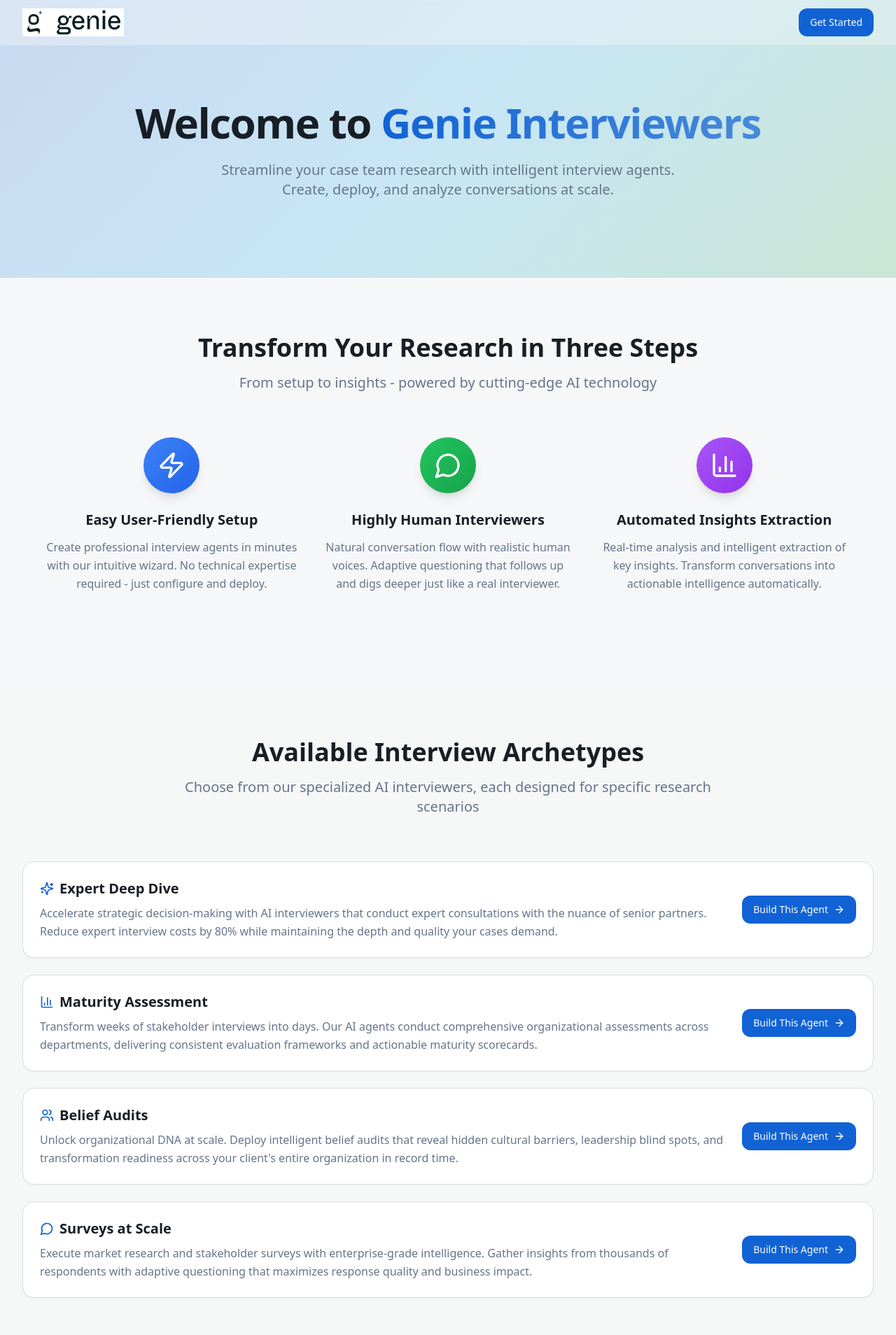
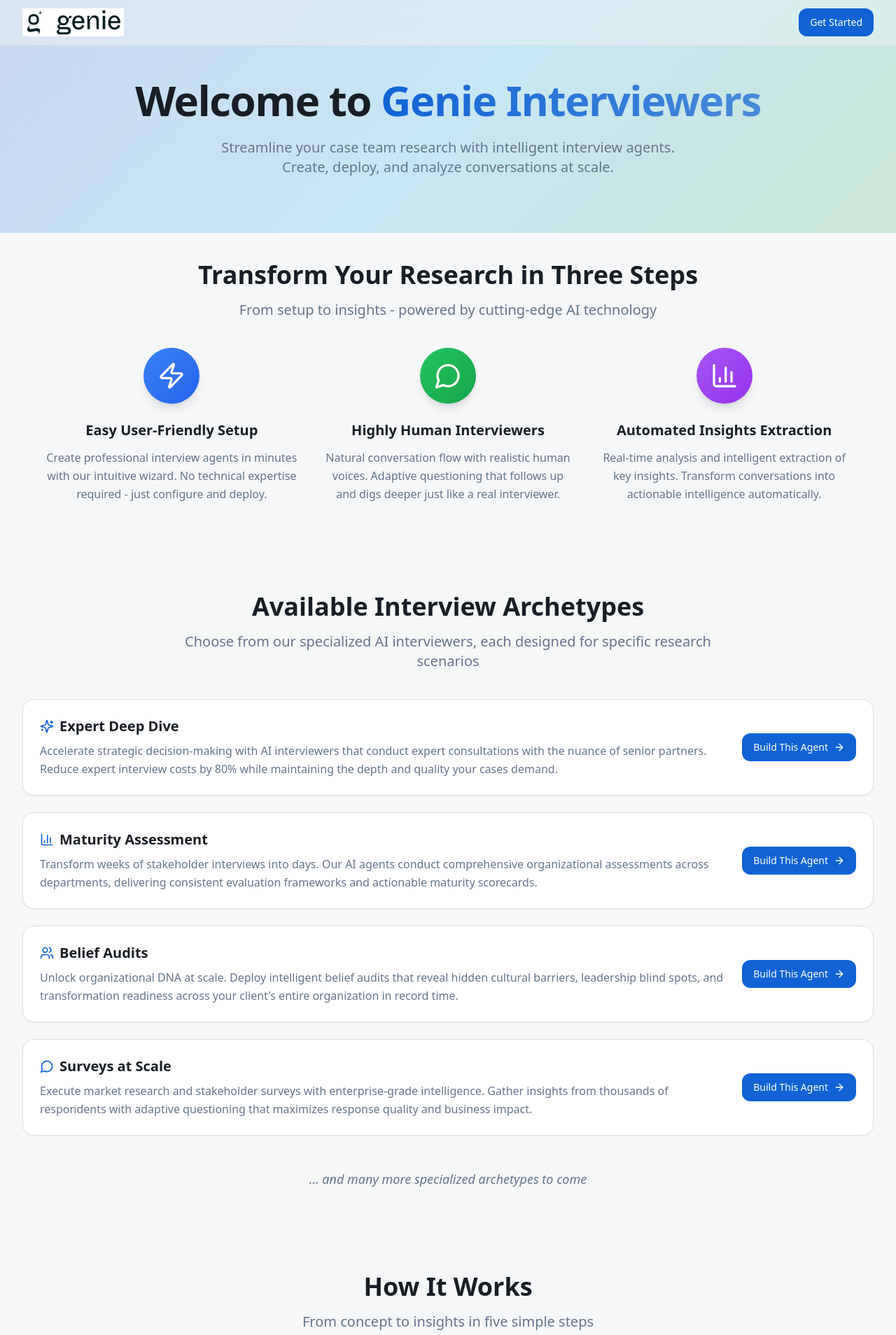
Before and after one commit to marcalmolins2/genie-interviewer-front, a React (Vite) app: page / in a window 1280 px wide. Shown: the top 1908 px of the page at 70% size. Built offline with nearby package versions, Linux system fonts and the light colour scheme; the HTML template or start-up script is replaced by a standard one.

Commit message:
Refactor: Compress landing page content

```diff
--- a/src/pages/Landing.tsx
+++ b/src/pages/Landing.tsx
@@ -84,7 +84,7 @@ export default function Landing() {
         </nav>
 
         {/* Hero Section */}
-        <section className="py-20 relative">
+        <section className="py-12 relative">
            <div className="container relative">
             <div className="max-w-4xl mx-auto text-center">
               <h1 className="text-5xl md:text-6xl font-bold tracking-tight mb-6 animate-fade-in">
@@ -104,10 +104,10 @@ export default function Landing() {
       </div>
 
       {/* Key Features Overview */}
-      <section className="py-20">
+      <section className="py-10">
         <div className="container">
           <div className="max-w-6xl mx-auto">
-            <div className="text-center mb-16">
+            <div className="text-center mb-10">
               <h2 className="text-3xl md:text-4xl font-bold mb-4">
                 Transform Your Research in Three Steps
               </h2>
@@ -165,9 +165,9 @@ export default function Landing() {
       </section>
 
       {/* Available Archetypes */}
-      <section className="py-20 bg-muted/30">
+      <section className="py-10 bg-muted/30">
         <div className="container">
-          <div className="text-center mb-16">
+          <div className="text-center mb-10">
             <h2 className="text-3xl md:text-4xl font-bold mb-4">
               Available Interview Archetypes
             </h2>
```
